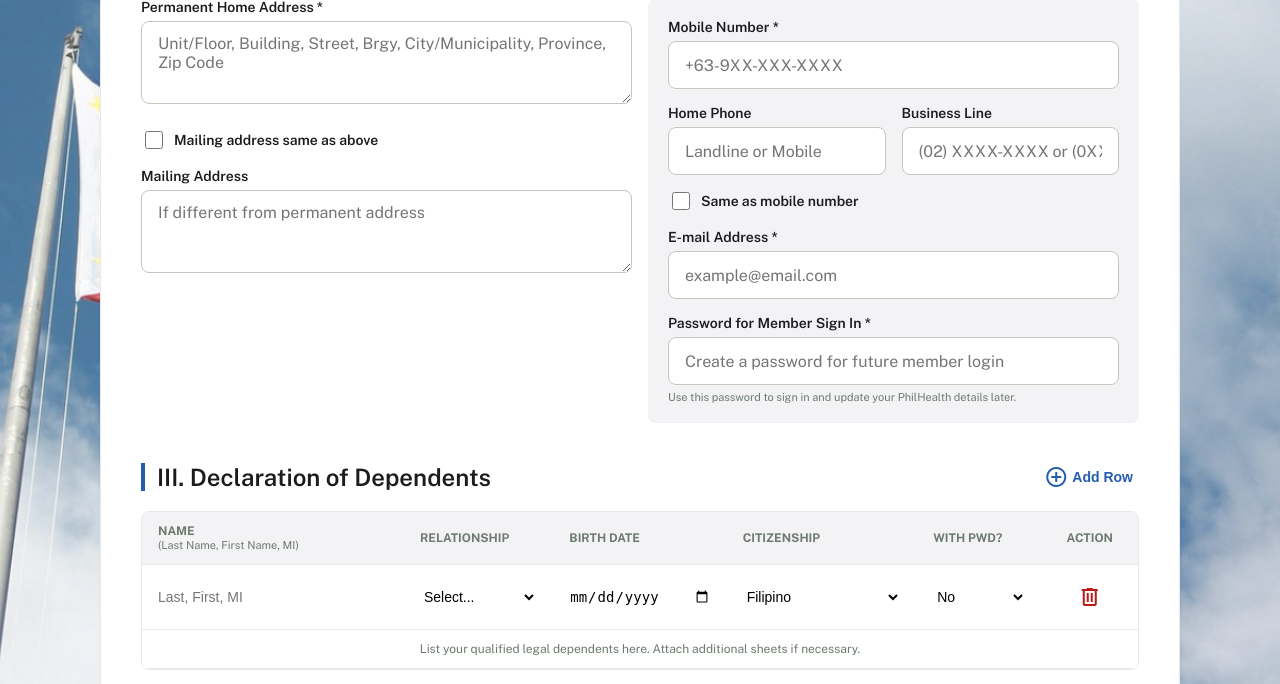
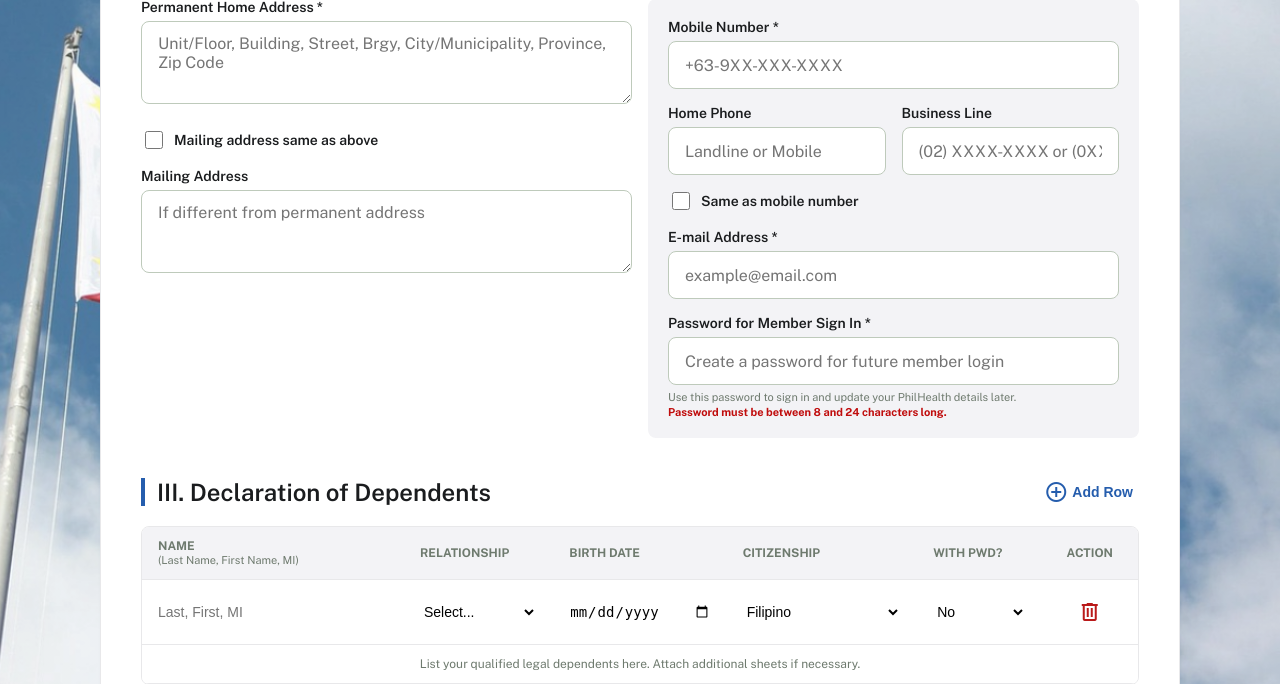
Before and after one commit to rachelannec/pmrf-im-g8, a Flask app: page /register in a window 1280 px wide. Shown: the part 871-1555 px from the top of the page. Run offline with Flask 3, Linux system fonts and the light colour scheme; data comes from the database, SQL or seed files in the repository; both versions use the stored data as it was after the commit.

Commit message:
Implement native HTML5 client-side password length validation and dynamic modal preview masking

```diff
--- a/static/js/philhealth_form.js
+++ b/static/js/philhealth_form.js
@@ -305,12 +305,38 @@ form.addEventListener('submit', async (e) => {
         }
     }
 
-    // 2. Validate input formats (Mobile, Philsys, TIN, Business Line)
+    // 2. Password Length Validation Constraint
+  const passwordField = form.querySelector('input[name="MemberPassword"]');
+    if (passwordField) {
+        const passwordLength = passwordField.value.length;
+
+        if (passwordLength < 8 || passwordLength > 24) {
+            passwordField.setCustomValidity("");
+
+            passwordField.setCustomValidity(
+                `Password length constraint violation. Your password is currently ${passwordLength} characters long. It must be between 8 and 24 characters.`
+            );
+            passwordField.reportValidity();
+
+            passwordField.addEventListener('input', function clearValidity() {
+                passwordField.setCustomValidity(""); // Resets the input back to valid state
+                passwordField.removeEventListener('input', clearValidity); // Removes this listener immediately
+            });
+
+            passwordField.focus();
+            return; // Hard stops execution and hides the review modal backdrop
+        } else {
+            // Re-maximize validity if the check is perfectly satisfied
+            passwordField.setCustomValidity("");
+        }
+    }
+
+    // 3. Validate input formats (Mobile, Philsys, TIN, Business Line)
     if (!validateFormInputs(form)) {
         return;
     }
 
-    // 3. Validate Dependent rows (Child must be < 21)
+    // 4. Validate Dependent rows (Child must be < 21)
     const dependentRows = Array.from(dependentsContainer.querySelectorAll('.dependent-row'));
     for (const row of dependentRows) {
         if (!validateChildAge(row)) {
@@ -341,7 +367,7 @@ form.addEventListener('submit', async (e) => {
 
         // Friendly label: keep 'PIN' uppercase, otherwise split camelCase
         let readableKey = key === 'PIN' ? 'PIN' : key.replace(/([A-Z])/g, ' $1').trim();
-        const displayValue = key === 'MemberPassword' ? '••••••••' : value;
+       const displayValue = key === 'MemberPassword' ? '•'.repeat(value.length) : value;
         summaryHTML += `<div class="review-item"><strong>${readableKey}:</strong> ${displayValue}</div>`;
     }
 
--- a/templates/philhealth_form.html
+++ b/templates/philhealth_form.html
@@ -90,7 +90,12 @@
 
       <div class="col-3 form-group">
         <label>Spouse Name (if Married)</label>
-        <input type="text" name="SpouseName" class="form-control" placeholder="Last, First, MI" />
+        <input
+          type="text"
+          name="SpouseName"
+          class="form-control"
+          placeholder="Last, First, MI"
+        />
       </div>
 
       <!-- Spacer -->
@@ -243,7 +248,14 @@
 
         <div class="col-6 form-group">
           <label>Business Line</label>
-          <input type="tel" name="BusinessLine" id="business_line" class="form-control" placeholder="(02) XXXX-XXXX or (0XX) XXX-XXXX" maxlength="14" />
+          <input
+            type="tel"
+            name="BusinessLine"
+            id="business_line"
+            class="form-control"
+            placeholder="(02) XXXX-XXXX or (0XX) XXX-XXXX"
+            maxlength="14"
+          />
         </div>
         <div class="col-12 form-group">
           <label>E-mail Address *</label>
@@ -264,7 +276,13 @@
             placeholder="Create a password for future member login"
             required
           />
-          <span class="help-text">Use this password to sign in and update your PhilHealth details later.</span>
+          <span class="help-text"
+            >Use this password to sign in and update your PhilHealth details
+            later.
+            <strong style="color: #c00d0d; display: block; margin-top: 3px">
+              Password must be between 8 and 24 characters long.
+            </strong>
+          </span>
         </div>
       </div>
     </div>
```
Also changed, not shown: philhealth.db.
